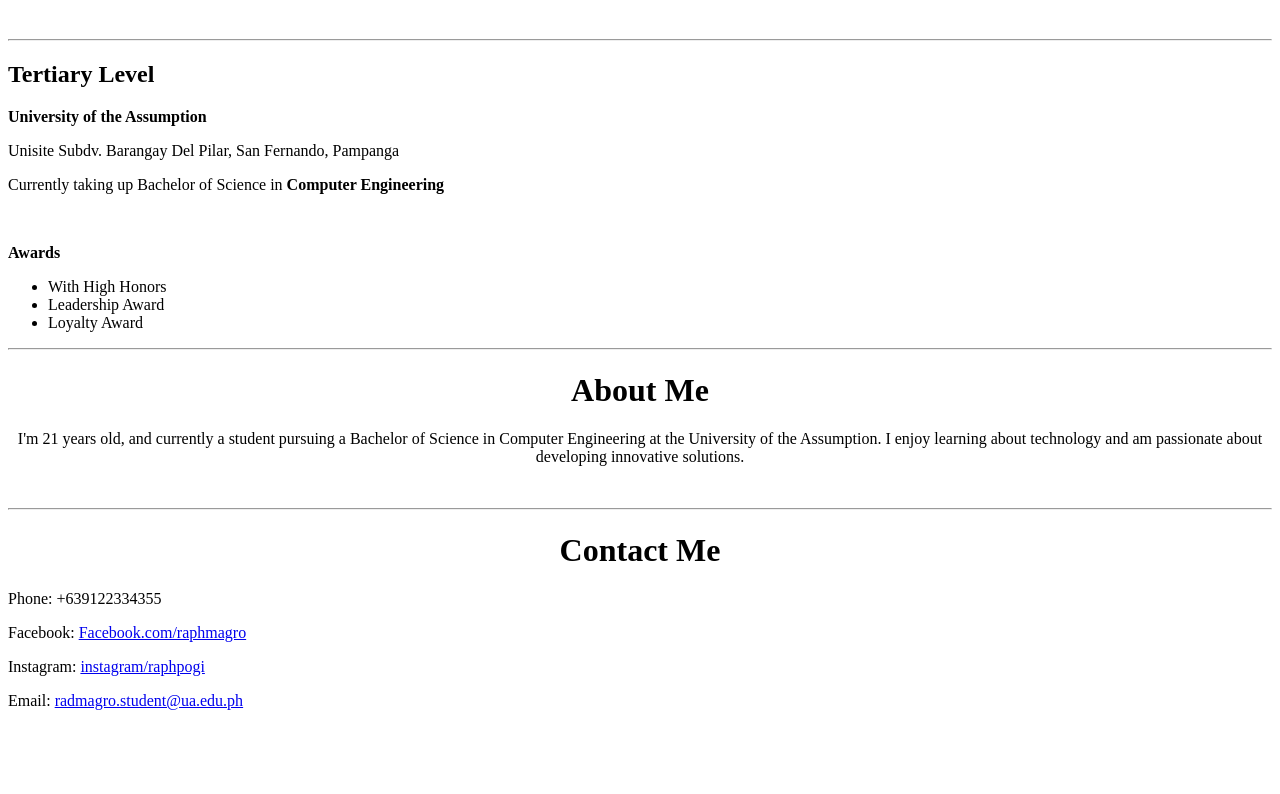
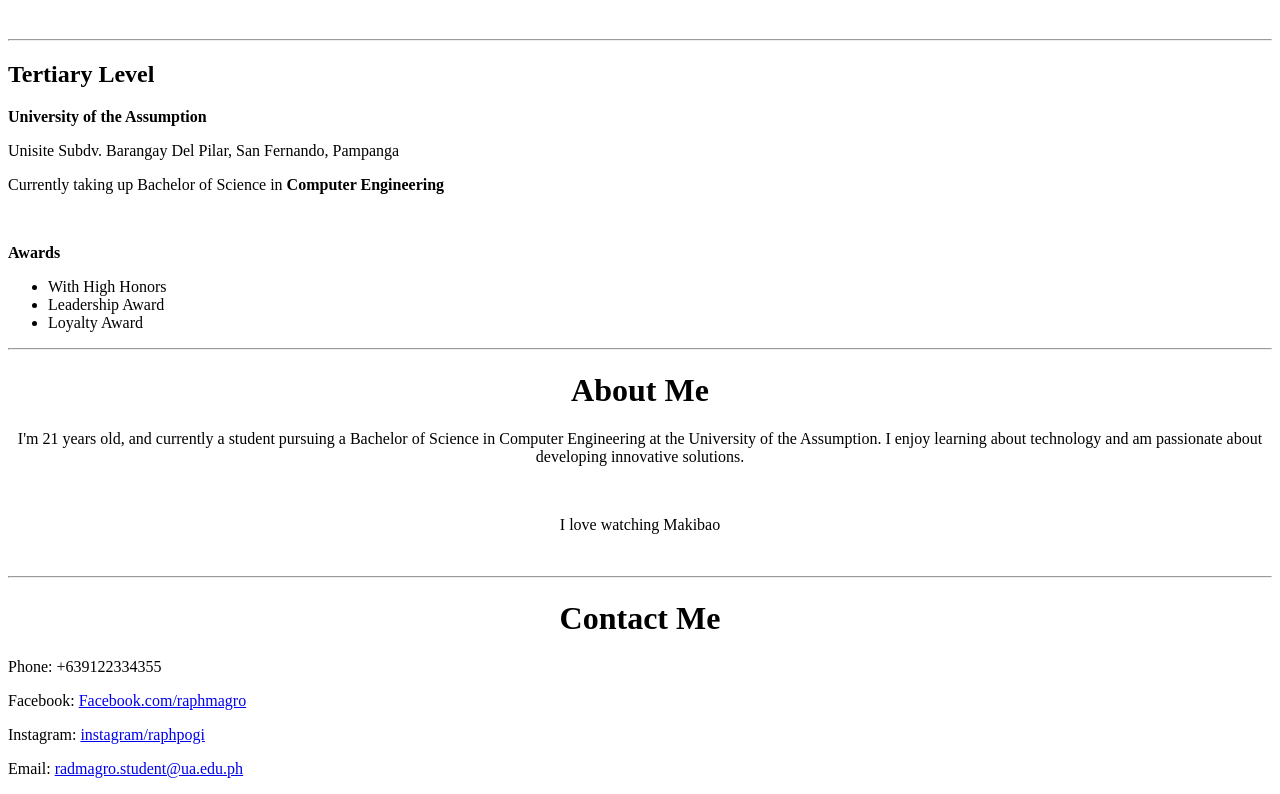
Before and after one commit to RaphaelMagro/MAGRO-SD2, a plain HTML site: page session2/activity.html in a window 1280 px wide. Shown: the part 1284-2078 px from the top of the page. Before the commit the page ends 2010 px from the top, so only its background shows below. Drawn offline with Linux system fonts and the light colour scheme.

Commit message:
Activity | February 3, 2026

```diff
--- a/session2/activity.html
+++ b/session2/activity.html
@@ -68,6 +68,8 @@
     <h1 style="text-align: center;">About Me</h1>
     <p style="text-align: center;">I'm 21 years old, and currently a student pursuing a Bachelor of Science in Computer Engineering at the University of the Assumption. I enjoy learning about technology and am passionate about developing innovative solutions.</p>
     <br>
+    <p style="text-align: center;">I love watching Makibao</p>
+    <br>
 
     <hr>
 
```
